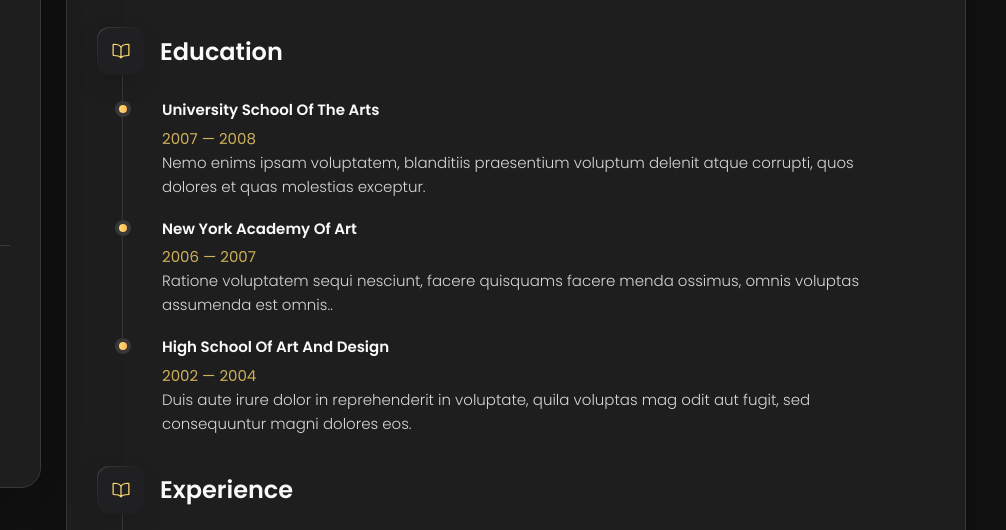
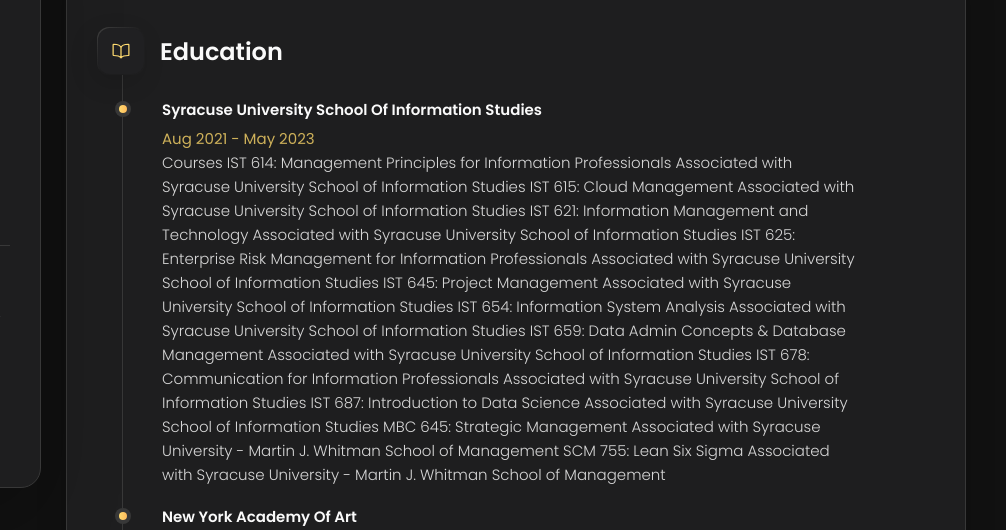
Before and after one commit to rahulkotian98/portfolio1, a plain HTML site: page index.html in a window 1280 px wide. Both pictures are taken after a click on the button "Resume". Shown: the part 162-692 px from the top of the page, 274-1280 px from the left. Drawn offline with nearby package versions, Linux system fonts and the light colour scheme.

Commit message:
Update index.html

```diff
--- a/index.html
+++ b/index.html
@@ -529,14 +529,47 @@ My comprehensive skill set, strategic project management approach, and keen unde
 
             <li class="timeline-item">
 
-              <h4 class="h4 timeline-item-title">University school of the arts</h4>
+              <h4 class="h4 timeline-item-title">Syracuse University School of Information Studies</h4>
 
-              <span>2007 — 2008</span>
+              <span>Aug 2021 - May 2023</span>
 
               <p class="timeline-text">
-                Nemo enims ipsam voluptatem, blanditiis praesentium voluptum delenit atque corrupti, quos dolores et
-                quas molestias
-                exceptur.
+
+Courses
+
+IST 614: Management Principles for Information Professionals
+Associated with Syracuse University School of Information Studies
+
+IST 615: Cloud Management
+Associated with Syracuse University School of Information Studies
+
+IST 621: Information Management and Technology
+Associated with Syracuse University School of Information Studies
+
+IST 625: Enterprise Risk Management for Information Professionals
+Associated with Syracuse University School of Information Studies
+
+IST 645: Project Management
+Associated with Syracuse University School of Information Studies
+
+IST 654: Information System Analysis
+Associated with Syracuse University School of Information Studies
+
+IST 659: Data Admin Concepts & Database Management
+Associated with Syracuse University School of Information Studies
+
+IST 678: Communication for Information Professionals
+Associated with Syracuse University School of Information Studies
+
+IST 687: Introduction to Data Science
+Associated with Syracuse University School of Information Studies
+
+MBC 645: Strategic Management
+Associated with Syracuse University - Martin J. Whitman School of Management
+
+SCM 755: Lean Six Sigma
+Associated with Syracuse University - Martin J. Whitman School of Management
+
               </p>
 
             </li>
```
